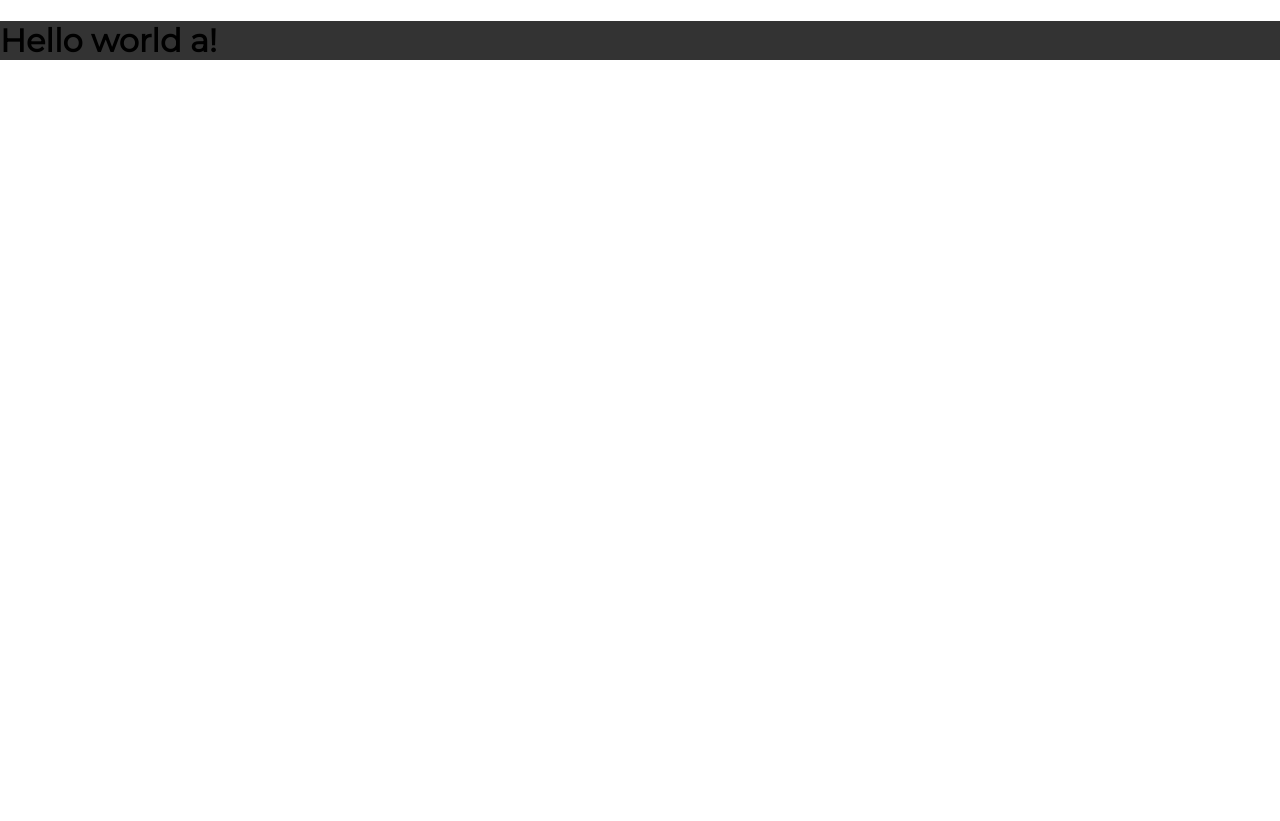
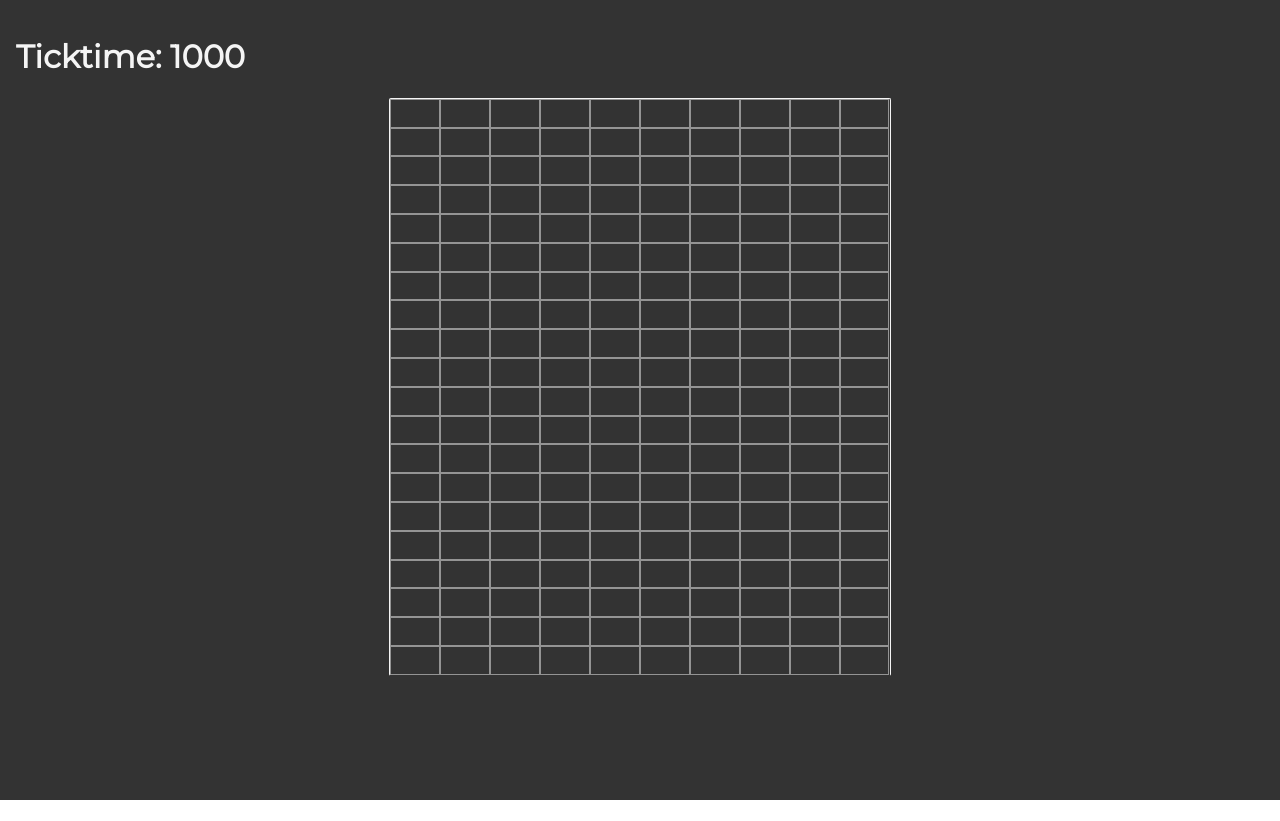
Before and after one commit to AdrianMihai/enhanced-tetris, a React app: page / in a window 1280 px wide. After the commit the page ends 800 px from the top, so only its background shows below. Built offline with nearby package versions, Linux system fonts and the light colour scheme.

Commit message:
Render an empty grid

```diff
--- a/src/components/App.js
+++ b/src/components/App.js
@@ -1,8 +1,9 @@
 import React from 'react';
 import './app.scss';
+import Game from './game/Game';
 
 function App() {
-    return <h1>Hello world a!</h1>;
+    return <Game />;
 }
 
 export default App;
--- a/src/components/app.scss
+++ b/src/components/app.scss
@@ -1,4 +1,5 @@
 $dark-color: #333;
+$white: whitesmoke;
 
 html, body {
     width: 100%;
@@ -9,5 +10,9 @@ html, body {
 }
 
 #app {
+    width: 100%;
+    height: 100%;
+
+    color: $white;
     background-color: $dark-color;
 }
--- /dev/null
+++ b/src/components/game/Game.js
@@ -0,0 +1,40 @@
+import React, { useState, useEffect } from 'react';
+import TetrisArea from './TetrisArea/TetrisArea';
+import * as style from './game.scss';
+
+console.log(style);
+
+function Game() {
+    const [tickTime, setTickTime] = useState(1000);
+
+    useEffect(() => {
+        document.addEventListener('keydown', (event) => {
+            if (event.code === 'ArrowDown') {
+                setTickTime((tickTime) => {
+                    const nextTickTime = tickTime - 100;
+
+                    if (nextTickTime < 200) {
+                        return 200;
+                    }
+
+                    return nextTickTime;
+                });
+            }
+        });
+
+        document.addEventListener('keyup', (event) => {
+            if (event.code === 'ArrowDown') {
+                setTickTime(1000);
+            }
+        });
+    }, []);
+
+    return (
+        <div id="game-container">
+            <h1>Ticktime: {tickTime}</h1>
+            <TetrisArea tickTime={tickTime} />
+        </div>
+    )
+}
+
+export default Game;
--- /dev/null
+++ b/src/components/game/TetrisArea/CompletedGrid.js
@@ -0,0 +1,29 @@
+import React from 'react';
+
+const CompletedGrid = (props) => {
+    const grid = props.grid;
+    const tetrisComponents = [];
+
+    for (let i = 0; i < grid.length; i++) {
+        for (let j = 0; j < grid[i].length; j++) {
+            if (grid[i][j] > 0) {
+                tetrisComponents.push((
+                    <div
+                        key={`tetris-piece-${i}`}
+                        className="tetris-piece"
+                        style={{
+                            left: `${j * (100 / grid[i].length)}%`,
+                            top: `${i * (100 / grid.length)}%)`
+                        }}
+                    >
+
+                    </div>
+                ));
+            }
+        }
+    }
+
+    return <React.Fragment>{tetrisComponents}</React.Fragment>
+};
+
+export default CompletedGrid;
--- /dev/null
+++ b/src/components/game/TetrisArea/EmptyGrid.js
@@ -0,0 +1,25 @@
+import React from 'react';
+
+const EmptyGrid = (props) => {
+    const gridDimension = props.noRows * props.noCols;
+    const emptyCells = [];
+
+    for (let i = 0; i < gridDimension; i++) {
+        emptyCells.push((
+            <div
+                key={`empty-cell-${i}`}
+                className="empty-cell"
+                style={{
+                    width: `${100 / props.noCols}%`,
+                    height: `${100 / props.noRows}%`
+                }}
+            >
+
+            </div>
+        ));
+    }
+
+    return <React.Fragment>{emptyCells}</React.Fragment>;
+}
+
+export default EmptyGrid;
--- /dev/null
+++ b/src/components/game/TetrisArea/TetrisArea.js
@@ -0,0 +1,51 @@
+import React, { useState, useEffect, useRef } from 'react';
+import './tetrisArea.scss';
+import EmptyGrid from './EmptyGrid';
+import CompletedGrid from './CompletedGrid';
+
+const createEmptyGrid = (noRows, noCols) => {
+    const grid = [];
+
+    for (let i = 0; i < noRows; i++) {
+        grid.push([]);
+        for (let j = 0; j < noCols; j++) {
+            grid[i].push(0);
+        }
+    }
+
+    return grid;
+};
+
+function TetrisArea(props) {
+    const noRows = 20, noCols = 10;
+    const [, setGameInterval] = useState(null);
+    const [grid, setGrid] = useState(createEmptyGrid(noRows, noCols));
+
+    const currentLine = useRef(0);
+
+    useEffect(() => {
+        setGameInterval((interval) => {
+            clearInterval(interval);
+            return setInterval(() => {
+
+                setGrid((currentGrid) => {
+                    currentLine.current += 1;
+                    currentGrid[currentLine.current - 1][0] = 0;
+                    currentGrid[currentLine.current][0] = 1;
+                    console.log(currentGrid);
+                    return currentGrid;
+                });
+                console.log(props.tickTime);
+            }, props.tickTime);
+        });
+    }, [props, props.tickTime]);
+
+    return (
+        <div id="tetris-area">
+            <EmptyGrid noRows={noRows} noCols={noCols} />
+            <CompletedGrid grid={grid} />
+        </div>
+    );
+}
+
+export default TetrisArea;
--- /dev/null
+++ b/src/components/game/TetrisArea/tetrisArea.scss
@@ -0,0 +1,45 @@
+#tetris-area {
+    position: relative;
+    max-width: 100%;
+    height: 75%;
+    margin: 0px auto;
+    line-height: 5%;
+
+    border: 1px solid whitesmoke;
+    border-bottom-color: transparent;
+    border-radius: 2px;
+
+    .empty-cell {
+        display: inline-block;
+        box-sizing: border-box;
+        border: 1px solid whitesmoke;
+        opacity: 0.5;
+    }
+
+    .tetris-piece {
+        position: absolute;
+        width: 10%;
+        height: 5%;
+        top: 0;
+        left: 0;
+        background: orange;
+    }
+}
+
+@media (min-width: 600px) {
+    #tetris-area {
+        max-width: 75%;
+    }
+}
+
+@media (min-width: 900px) {
+    #tetris-area {
+        max-width: 60%;
+    }
+}
+
+@media (min-width: 1200px) {
+    #tetris-area {
+        max-width: 40%;
+    }
+}
--- /dev/null
+++ b/src/components/game/game.scss
@@ -0,0 +1,5 @@
+#game-container {
+    padding: 1rem;
+
+    height: calc(100% - 2em);
+}
```
Also changed, not shown: src/components/header/Header.js (added, +11 -0 lines), src/components/header/header.scss (added).
